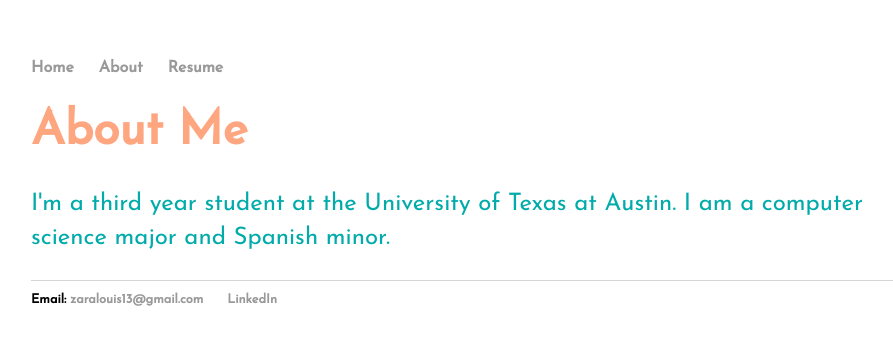
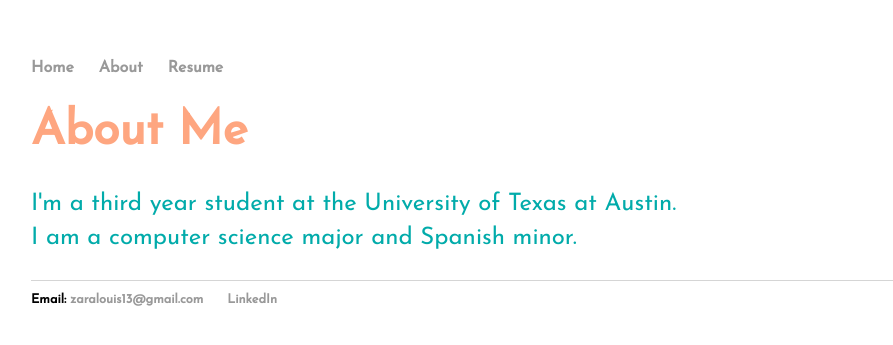
Before and after one commit to zaralouis/zaralouis.github.io, a Jekyll site: the page built from about/index.html, in a window 1280 px wide. Shown: the top 345 px of the page, without its empty margins (161-1054 px from the left). Built offline with Jekyll 4.4.1, drawn with Linux system fonts in a browser that asks for light colours.

Commit message:
Update index.html

```diff
--- a/about/index.html
+++ b/about/index.html
@@ -15,11 +15,12 @@ title: About me
 	</head>
 	<body>
 		<h1 style="font-family: 'Josefin Sans', sans-serif;"><font color="#FEA680">About Me</h1></font>
-		<div class="container">
-    		<div style="font-family: 'Josefin Sans', sans-serif;" class="blurb"><p><font color="#01ABAA"> I'm a third year student at the University of Texas at Austin. I am a computer science major and Spanish minor.
+		<div class="about-container">
+    		<div style="font-family: 'Josefin Sans', sans-serif;" class="blurb"><p><font color="#01ABAA"> I'm a third year student at the University of Texas at Austin.
+			</br>I am a computer science major and Spanish minor.
 				</font></p>
     		</div><!-- /.blurb -->
-		</div><!-- /.container -->
+		</div><!-- /.about-container -->
 
 	</body>
 </html>
```
